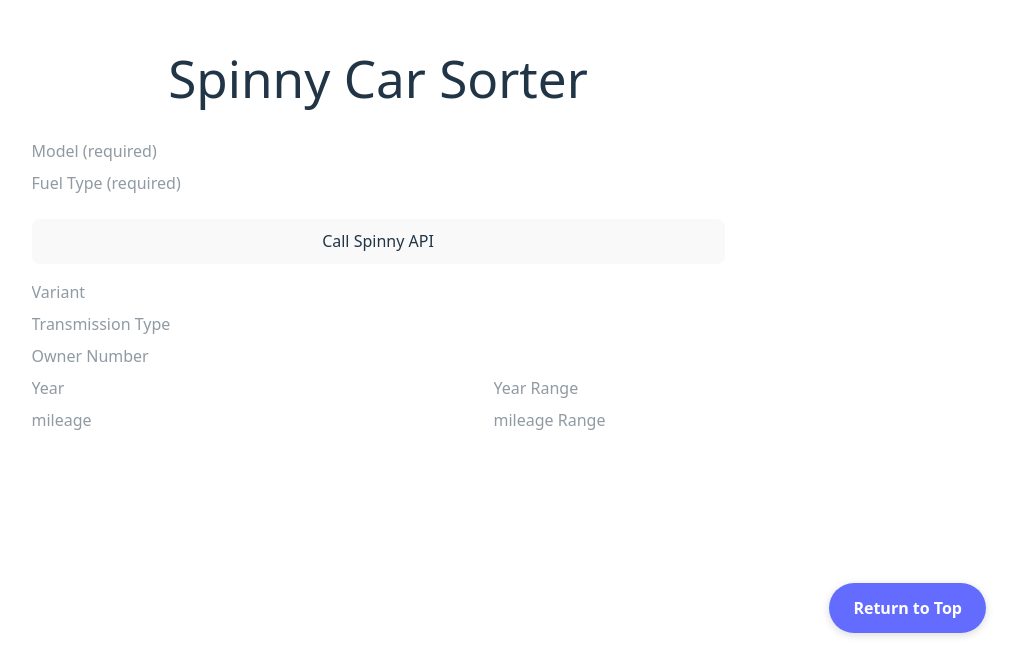
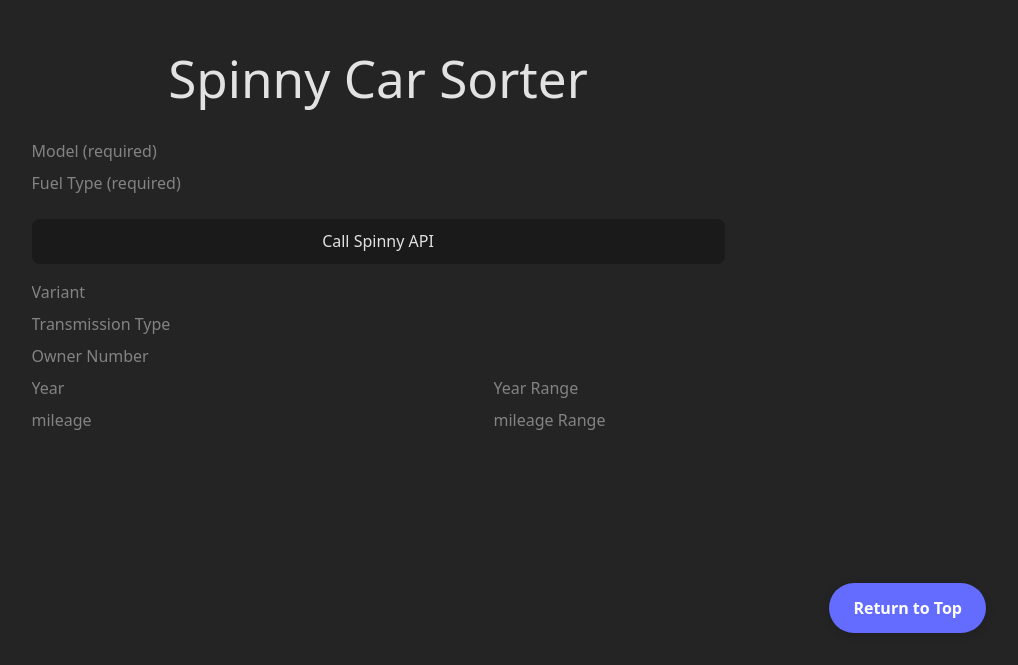
Before and after one commit to mdadnanhusaain/SpinnyPriceTracker, a React (Vite) app in the folder my-project/: page / in a window 1280 px wide. Shown: the part 135-800 px from the top of the page, without its empty margins (262-1280 px from the left). Built offline with nearby package versions, Linux system fonts and the light colour scheme.

Commit message:
updated theme

```diff
--- a/my-project/src/App.css
+++ b/my-project/src/App.css
@@ -5,38 +5,6 @@
   text-align: center;
 }
 
-.logo {
-  height: 6em;
-  padding: 1.5em;
-  will-change: filter;
-  transition: filter 300ms;
-}
-.logo:hover {
-  filter: drop-shadow(0 0 2em #646cffaa);
-}
-.logo.react:hover {
-  filter: drop-shadow(0 0 2em #61dafbaa);
-}
-
-@keyframes logo-spin {
-  from {
-    transform: rotate(0deg);
-  }
-  to {
-    transform: rotate(360deg);
-  }
-}
-
-@media (prefers-reduced-motion: no-preference) {
-  a:nth-of-type(2) .logo {
-    animation: logo-spin infinite 20s linear;
-  }
-}
-
 .card {
   padding: 2em;
 }
-
-.read-the-docs {
-  color: #888;
-}
--- a/my-project/src/index.css
+++ b/my-project/src/index.css
@@ -5,7 +5,7 @@
   line-height: 1.5;
   font-weight: 400;
 
-  color-scheme: light dark;
+  color-scheme: dark;
   color: rgba(255, 255, 255, 0.87);
   background-color: #242424;
 
@@ -55,16 +55,3 @@
 button:focus-visible {
   outline: 4px auto -webkit-focus-ring-color;
 }
-
-@media (prefers-color-scheme: light) {
-  :root {
-    color: #213547;
-    background-color: #ffffff;
-  }
-  a:hover {
-    color: #747bff;
-  }
-  button {
-    background-color: #f9f9f9;
-  }
-}
```
